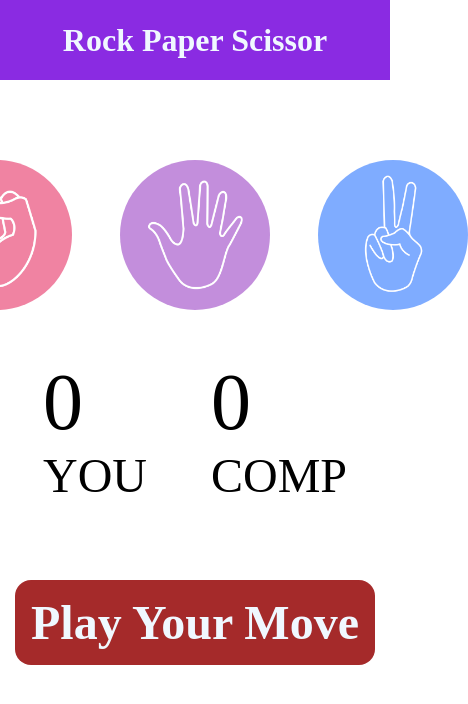
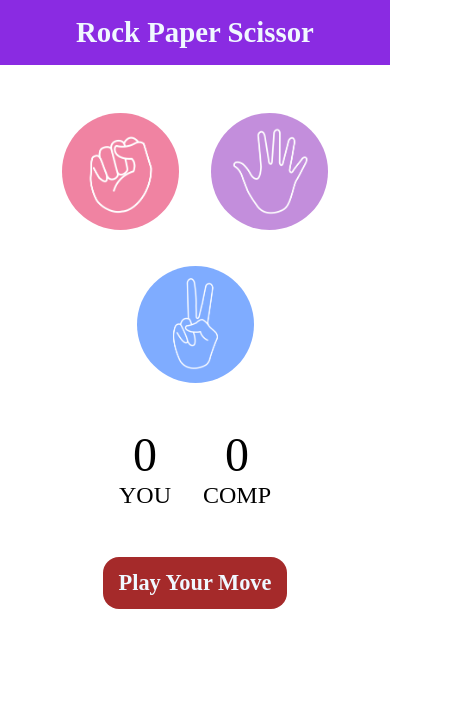
Before and after one commit to AmanSangwaiya/Rock-Paper-Scissor, a plain HTML site: page index.html in a window 390 px wide. Shown: the whole page, 468 px wide, since content can reach past the window. Drawn offline with Linux system fonts and the light colour scheme.

Commit message:
Refactor CSS for improved styling and responsiveness

```diff
--- a/style.css
+++ b/style.css
@@ -1,76 +1,106 @@
-*{
-margin: 0px;
-padding: 0px;
+* {
+  margin: 0;
+  padding: 0;
+  box-sizing: border-box;
 }
 
-
-h1{
-    background-color: blueviolet;
-    color: aliceblue;
-    height: 5rem;
-    text-align: center;
-    line-height: 5rem;
+body {
+  text-align: center;
+  font-family: 'Times New Roman', Times, serif;
 }
 
-
-.choice:hover{
-    opacity: 0.5;
-    cursor: pointer;
-}
-.choice{
-    height: 165px;
-    width: 165px;
+/* Heading */
+h1 {
+  background-color: blueviolet;
+  color: aliceblue;
+  padding: 1rem;
+  font-size: 2.5rem;
 }
 
-img{
-    height: 150px;
-    width: 150px;
-    object-fit: cover;
-    border-radius: 50%;
+/* Choices container */
+.choices {
+  display: flex;
+  justify-content: center;
+  align-items: center;
+  gap: 2rem;
+  margin-top: 3rem;
+  flex-wrap: wrap;
 }
 
-.msg-container{
-    text-align: center;
+/* Each choice (FORCES SQUARE) */
+.choice {
+  width: 22vw;
+  max-width: 165px;
+  aspect-ratio: 1 / 1;     /* 🔥 always square */
+  cursor: pointer;
 }
 
-.score-board{
-    display: flex;
-    justify-content: center;
-    align-items: center;
-    margin-top: 2rem;
-    gap: 4rem;
-    font-size: 3rem;
-    font-family: 'Times New Roman', Times, serif;
-
-}
-.choices{
-    display: flex;
-    justify-content: center;
-    align-items: center;
-    gap: 3rem;
-    margin-top: 5rem;
+/* Image inside choice (PERFECT CIRCLE) */
+.choice img {
+  width: 100%;
+  height: 100%;
+  object-fit: cover;       /* fills square */
+  border-radius: 50%;      /* perfect circle */
 }
 
-#user-score , #comp-score{
-    font-size: 5rem;
+/* Hover & touch */
+.choice:hover,
+.choice:active {
+  opacity: 0.6;
 }
 
-#msg{
-    background-color: brown;
-    display: inline;
-    height: 5rem;
-    line-height: 5rem;
-    color: aliceblue;
-    font-size: 3rem;
-    padding: 1rem;
-    border-radius: 1rem;
+/* Scoreboard */
+.score-board {
+  display: flex;
+  justify-content: center;
+  align-items: center;
+  gap: 4rem;
+  margin-top: 2.5rem;
+  font-size: 2rem;
 }
 
-#msg{
-font-weight: bolder;
-
+#user-score,
+#comp-score {
+  font-size: 4rem;
 }
 
-.msg-container{
-    margin-top: 5rem;
+/* Message */
+.msg-container {
+  margin-top: 3rem;
 }
+
+#msg {
+  display: inline-block;
+  background-color: brown;
+  color: aliceblue;
+  font-size: 2rem;
+  padding: 1rem 1.5rem;
+  border-radius: 1rem;
+  font-weight: bold;
+}
+
+/* 🔥 MOBILE RESPONSIVE */
+@media (max-width: 768px) {
+  h1 {
+    font-size: 1.8rem;
+  }
+
+  .choice {
+    width: 30vw;
+  }
+
+  .score-board {
+    gap: 2rem;
+    font-size: 1.5rem;
+  }
+
+  #user-score,
+  #comp-score {
+    font-size: 3rem;
+  }
+
+  #msg {
+    font-size: 1.4rem;
+    padding: 0.8rem 1rem;
+  }
+}
```
